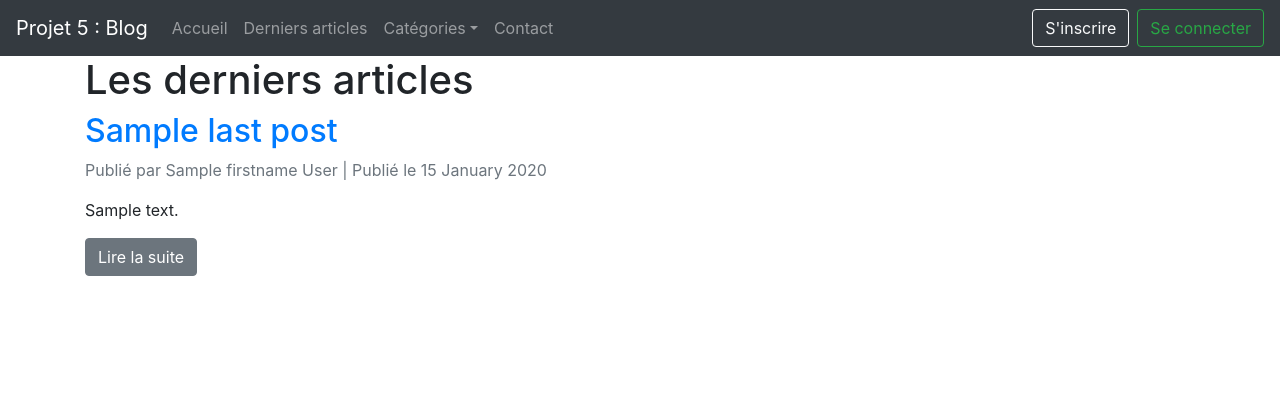
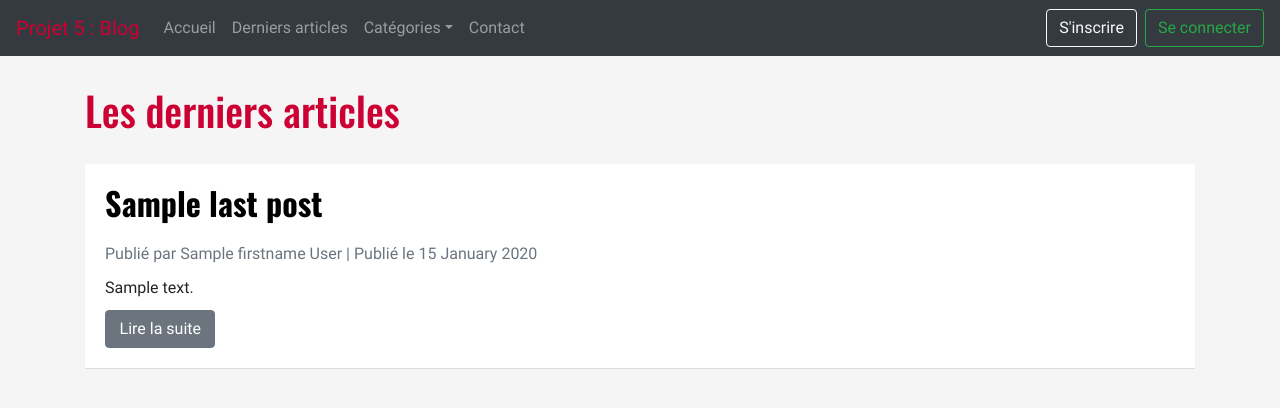
Before and after one commit to Engrev/P5_vergne_thomas, a PHP site: template views/front/last-posts.twig in a window 1280 px wide. Shown: the top 408 px of the page. Run offline with PHP 8.4, Linux system fonts and the light colour scheme; the template is opened without the code that fills it: most values are stand-ins (such as "Sample title", 1, 10 or a date in 2020); some libraries are stand-ins or nearby versions.

Commit message:
Updating layout

```diff
--- a/public/css/navbar.css
+++ b/public/css/navbar.css
@@ -1,11 +1,12 @@
-#navbarSupportedContent .nav-link { transition: color 250ms; }
+.navbar .navbar-brand, .navbar .navbar-brand:hover { color: #CC0033; }
+#navbarSupportedContent .nav-link { transition: color var(--transition-duration); }
 #navbarSupportedContent .nav-link:hover { color: white; }
 #navbarDropdown { cursor: pointer; }
-#navbarDropdown:after { transition: transform 250ms ease-in-out; }
+#navbarDropdown:after { transition: transform var(--transition-duration) ease-in-out; }
 #navbarDropdown.open:after { transform: rotate(180deg); }
 @media screen AND (min-width: 992px) {
-    #navbarSupportedContent .dropdown .dropdown-menu { display: block; opacity: 0; transition: opacity 250ms; }
+    #navbarSupportedContent .dropdown .dropdown-menu { display: block; opacity: 0; transition: opacity var(--transition-duration); }
     #navbarSupportedContent .dropdown .dropdown-menu.show { opacity: 1; }
 }
-.dropdown-menu .dropdown-item { transition: padding-left 250ms; }
+.dropdown-menu .dropdown-item { transition: padding-left var(--transition-duration); }
 .dropdown-menu .dropdown-item:hover { padding-left: 34px; }
--- a/views/front/layout.twig
+++ b/views/front/layout.twig
@@ -1,25 +1,23 @@
-{% set _css_ = ['navbar.css'] %}
-{% set _js_ = ['navbar.js'] %}
-
 <!DOCTYPE html>
 <html lang="fr">
     <head>
         <meta charset="utf-8">
         <meta name="viewport" content="width=device-width, initial-scale=1, shrink-to-fit=no">
         <meta name="description" content="{{ head.meta_description }}">
-        <meta name="author" content="Vergne Thomas">
         <meta name="robots" content="{{ head.meta_robots ?: 'noindex, nofollow' }}">
-        <title>{{ head.title }} - Blog</title>
+        <title>{{ head.title }} - Blog Engrev</title>
+        {% block seo %}{% endblock %}
         <link rel="stylesheet" type="text/css" href="{{ _path_ }}/vendor/twbs/bootstrap/dist/css/bootstrap.min.css">
         <link rel="stylesheet" type="text/css" href="{{ _path_ }}/vendor/components/font-awesome/css/all.min.css">
-        {% for css in _css_ %}
-            <link rel="stylesheet" type="text/css" href="{{ _path_ }}/public/css/{{ css }}">
-        {% endfor %}
+        <link rel="stylesheet" type="text/css" href="{{ _path_ }}/public/css/fonts.css">
+        <link rel="stylesheet" type="text/css" href="{{ _path_ }}/public/css/main.css">
+        <link rel="stylesheet" type="text/css" href="{{ _path_ }}/public/css/navbar.css">
+        {% block stylesheets %}{% endblock %}
     </head>
 
     <body>
         <nav class="navbar navbar-expand-lg navbar-dark bg-dark">
-            <a class="navbar-brand" href="{{ _path_ }}">Projet 5 : Blog</a>
+            <span class="navbar-brand">Projet 5 : Blog</span>
             <button class="navbar-toggler" type="button" data-toggle="collapse" data-target="#navbarSupportedContent" aria-controls="navbarSupportedContent" aria-expanded="false" aria-label="Toggle navigation">
                 <span class="navbar-toggler-icon"></span>
             </button>
@@ -59,8 +57,7 @@
 
         <script src="{{ _path_ }}/vendor/components/jquery/jquery.min.js"></script>
         <script src="{{ _path_ }}/vendor/twbs/bootstrap/dist/js/bootstrap.bundle.min.js"></script>
-        {% for js in _js_ %}
-            <script src="{{ _path_ }}/public/js/{{ js }}"></script>
-        {% endfor %}
+        <script src="{{ _path_ }}/public/js/navbar.js"></script>
+        {% block scripts %}{% endblock %}
     </body>
 </html>
```
